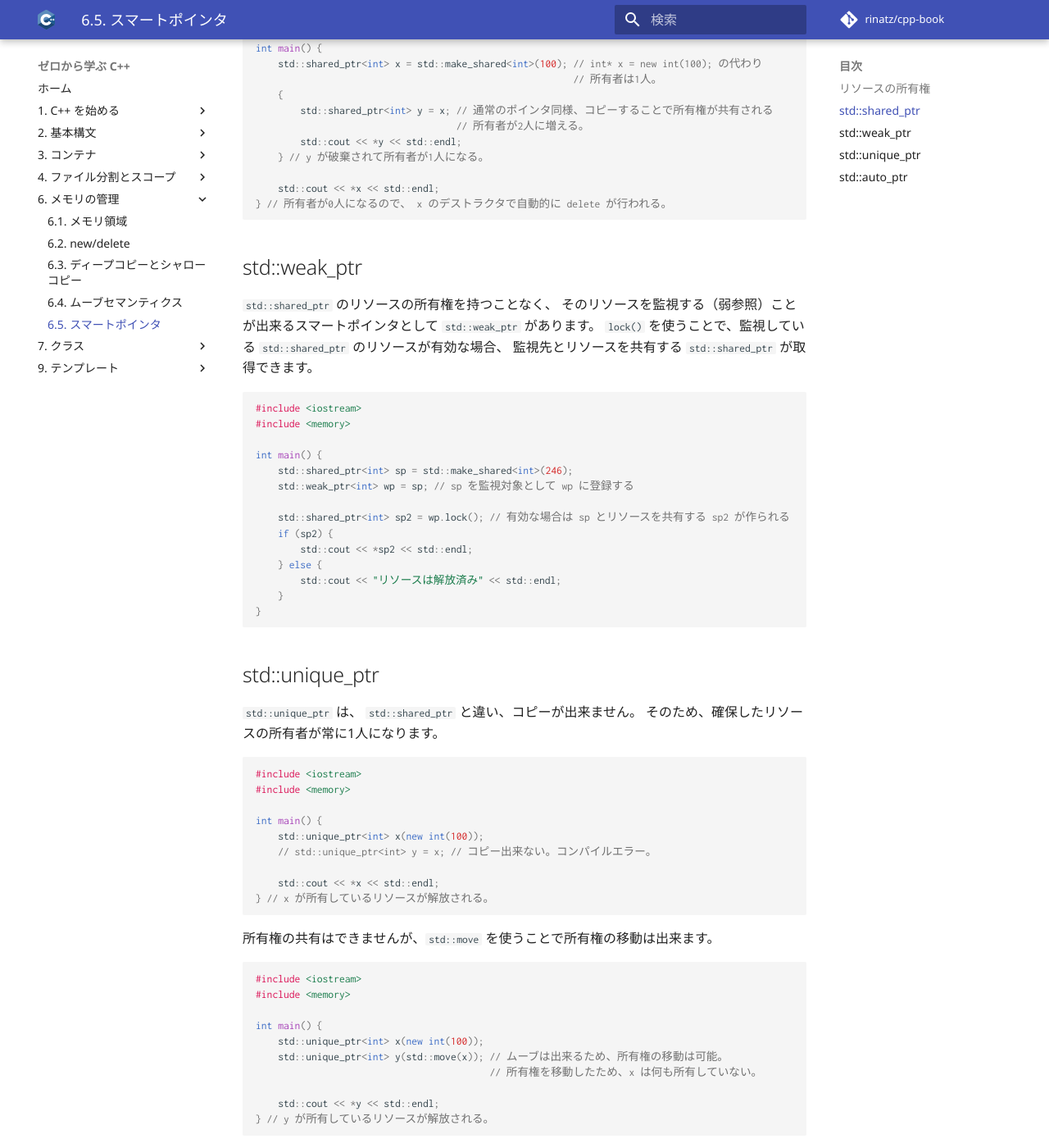
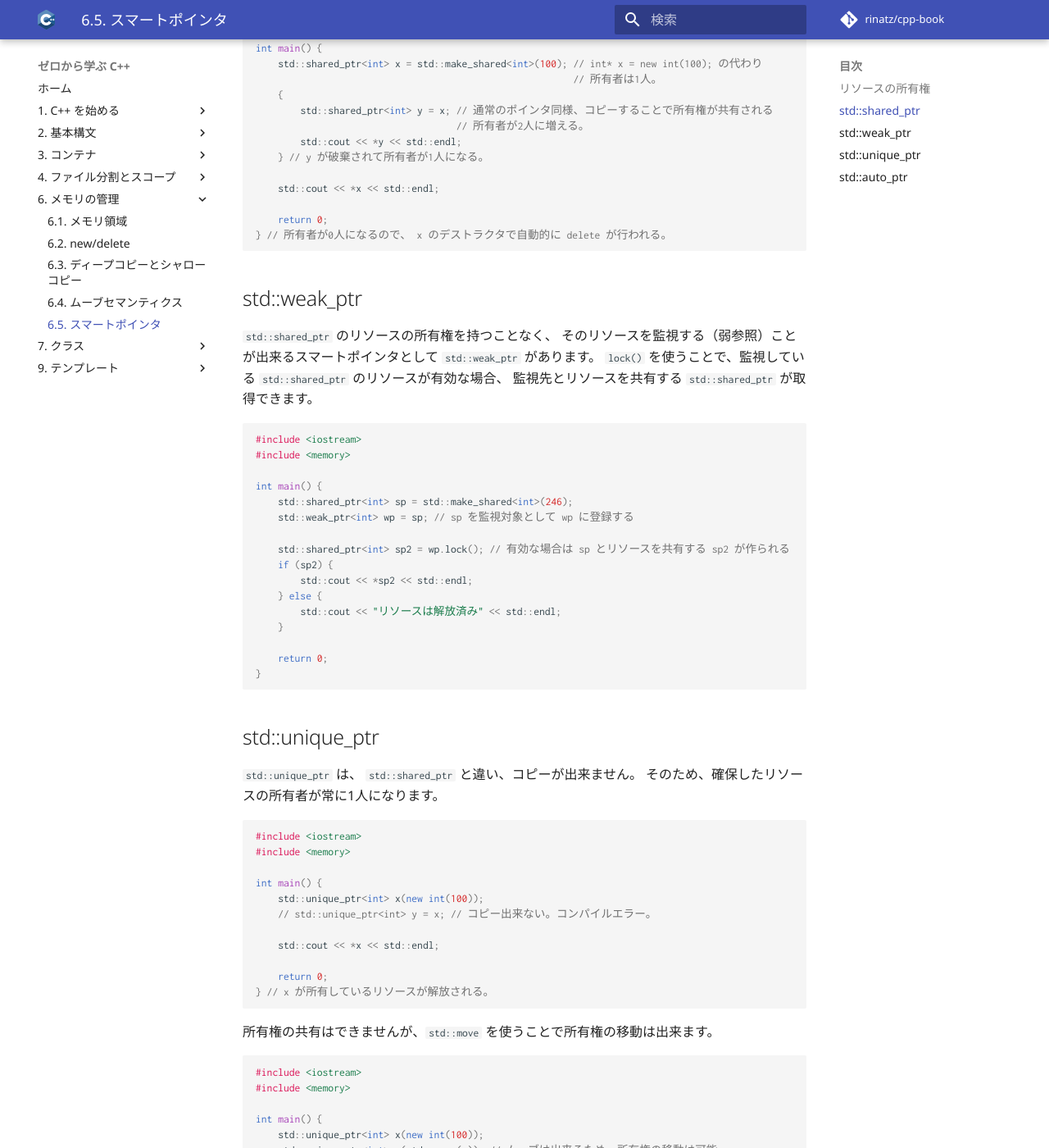
Before and after one commit to rinatz/cpp-book, an MkDocs documentation site: the page built from docs/ch06-05-smart-pointers.md, in a window 1280 px wide and 1400 px high, scrolled down 898 px. Shown: the whole window at 82% size. Built offline with MkDocs 1.6.1 and Material for MkDocs 9.7.7, drawn with Linux system fonts in a browser that asks for light colours; comment, search, counter and statistics services are not loaded.

Commit message:
Add return statement to main function

````diff
--- a/docs/ch06-05-smart-pointers.md
+++ b/docs/ch06-05-smart-pointers.md
@@ -43,6 +43,8 @@ int main() {
     } // y が破棄されて所有者が1人になる。
 
     std::cout << *x << std::endl;
+
+    return 0;
 } // 所有者が0人になるので、 x のデストラクタで自動的に delete が行われる。
 ```
 
@@ -67,6 +69,8 @@ int main() {
     } else {
         std::cout << "リソースは解放済み" << std::endl;
     }
+
+    return 0;
 }
 ```
 
@@ -84,6 +88,8 @@ int main() {
     // std::unique_ptr<int> y = x; // コピー出来ない。コンパイルエラー。
 
     std::cout << *x << std::endl;
+
+    return 0;
 } // x が所有しているリソースが解放される。
 ```
 
@@ -99,6 +105,8 @@ int main() {
                                           // 所有権を移動したため、x は何も所有していない。
 
     std::cout << *y << std::endl;
+
+    return 0;
 } // y が所有しているリソースが解放される。
 ```
 
````
Also changed, not shown: docs/ch04-01-multiple-files.md (+4 -0 lines).
